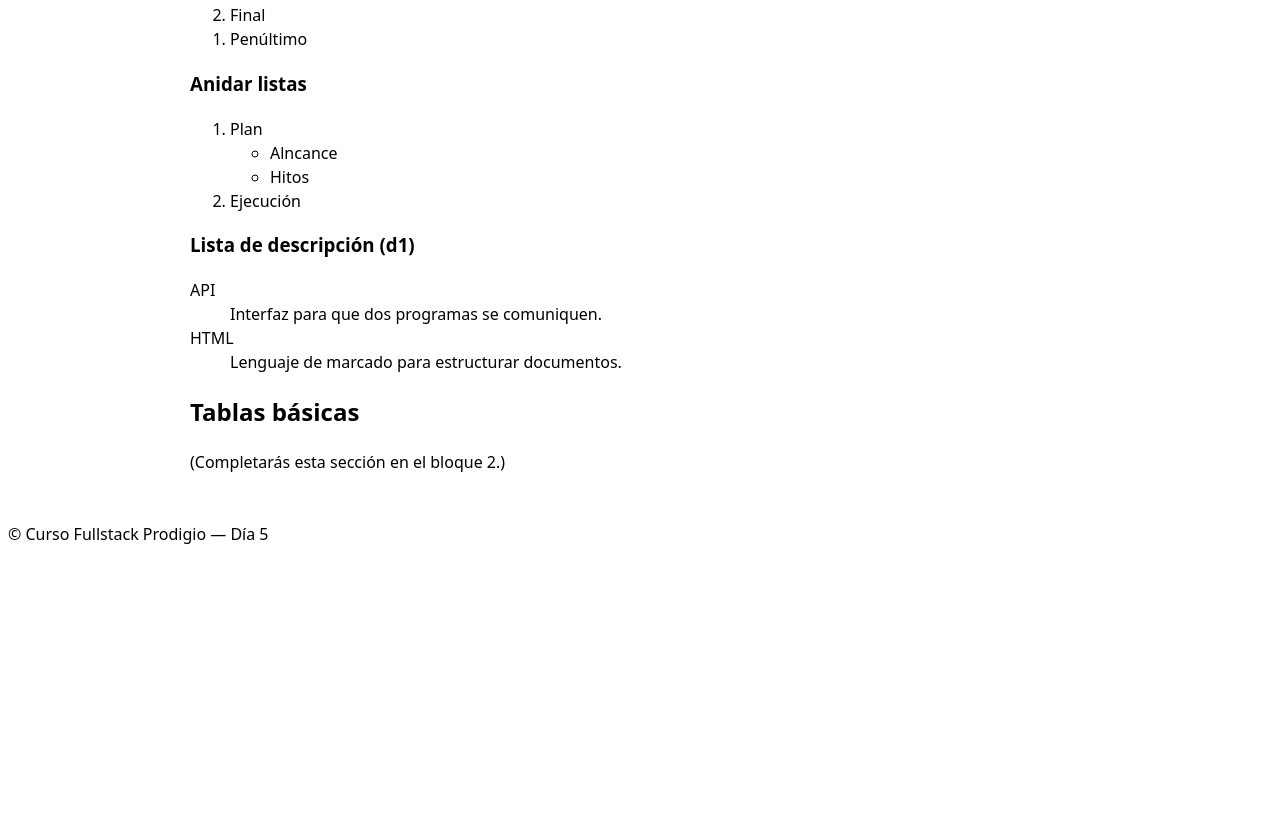
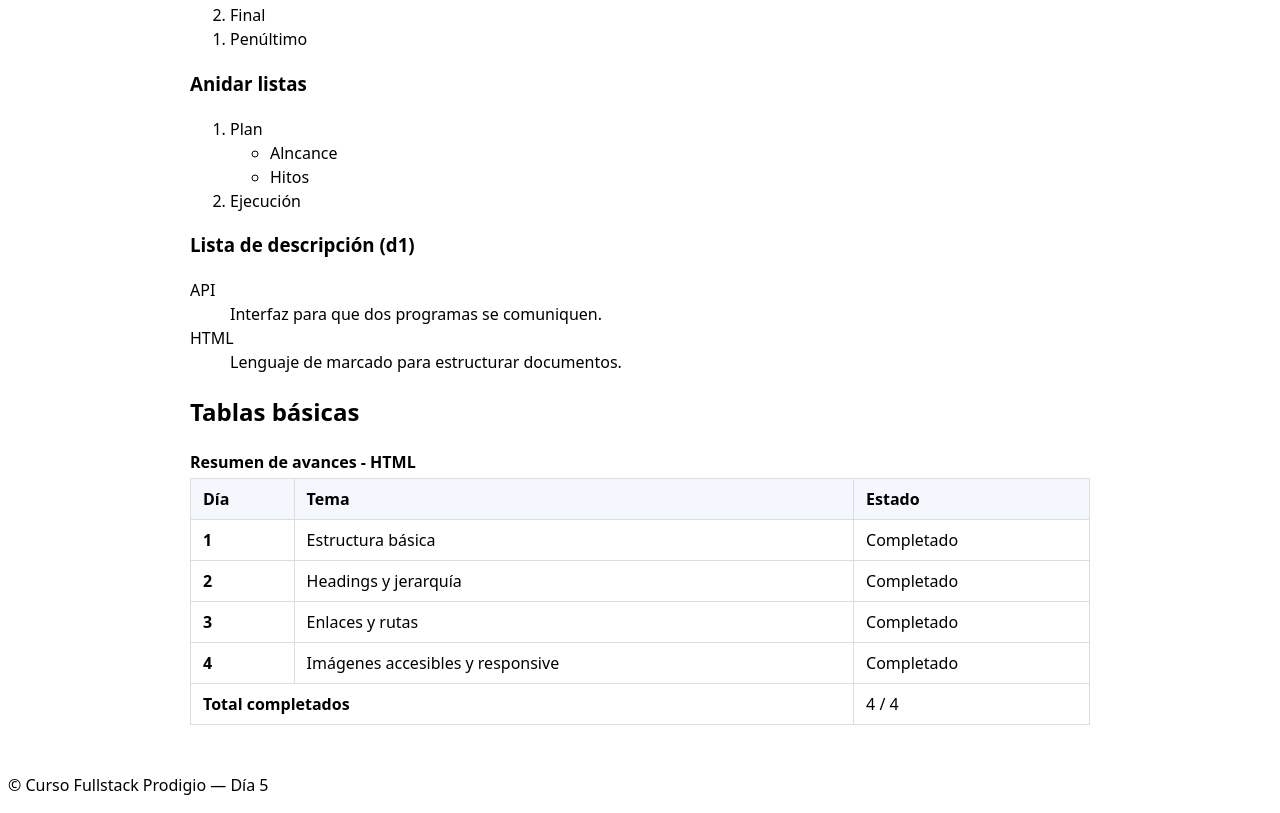
Before and after one commit to 1luciasuarez/html-foundations, a plain HTML site: page dia05/index.html in a window 1280 px wide. Shown: the part 524-1337 px from the top of the page. Before the commit the page ends 1086 px from the top, so only its background shows below. Drawn offline with Linux system fonts and the light colour scheme.

Commit message:
feat(html): Día 5 bloque 2 — tabla con caption/thead/tbody/tfoot y scope en th (W3C 0)

```diff
--- a/dia05/index.html
+++ b/dia05/index.html
@@ -2,7 +2,7 @@
 <html lang="es">
     <head>
         <meta charset="utf-8">
-        <meta name="viewport" content="width=device_width, initial-scale=1">
+        <meta name="viewport" content="width=device-width, initial-scale=1">
         <title>HTML - Día 5: Listas y tablas</title>
         <meta name="description" content="Práctica de listas (ul/ol/dl) y tablas básicas con semántica correcta.">
         <style>
@@ -30,8 +30,8 @@
         </header>
 
 
-        <main id="#contenido">
-            <h2 id="#listas">Listas</h2>
+        <main id="contenido">
+            <h2 id="listas">Listas</h2>
 
             <h3>Lista desordenada (ul)</h3>
             <ul>
@@ -70,7 +70,44 @@
             </dl>
 
             <h2 id="tablas">Tablas básicas</h2>
-            <p>(Completarás esta sección en el bloque 2.)</p>
+            <table>
+                <caption>Resumen de avances - HTML</caption>
+                <thead>
+                    <tr>
+                        <th scope="col">Día</th>
+                        <th scope="col">Tema</th>
+                        <th scope="col">Estado</th>
+                    </tr>
+                </thead>
+                <tbody>
+                    <tr>
+                        <th scope="row">1</th>
+                        <td>Estructura básica</td>
+                        <td>Completado</td>
+                    </tr>
+                    <tr>
+                        <th scope="row">2</th>
+                        <td>Headings y jerarquía</td>
+                        <td>Completado</td>
+                    </tr>
+                    <tr>
+                        <th scope="row">3</th>
+                        <td>Enlaces y rutas</td>
+                        <td>Completado</td>
+                    </tr>
+                    <tr>
+                        <th scope="row">4</th>
+                        <td>Imágenes accesibles y responsive</td>
+                        <td>Completado</td>
+                    </tr>
+                </tbody>
+                <tfoot>
+                    <tr>
+                        <th scope="row" colspan="2">Total completados</th>
+                        <td>4 / 4</td>
+                    </tr>
+                </tfoot>
+            </table>
         </main>
 
         <footer>
```
